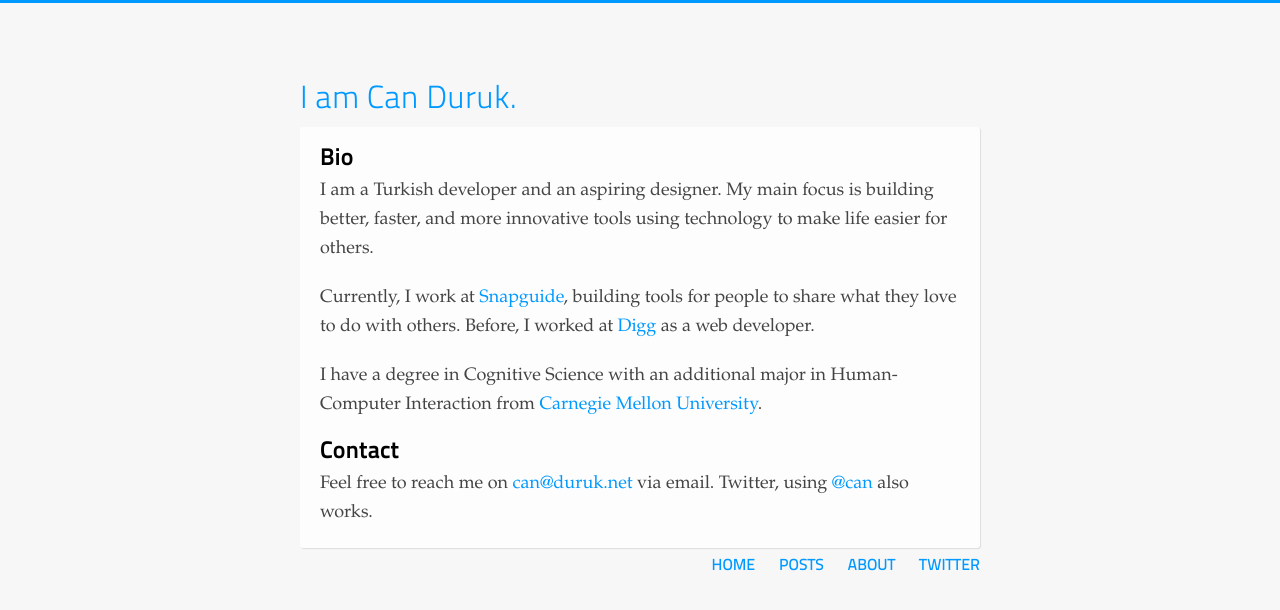
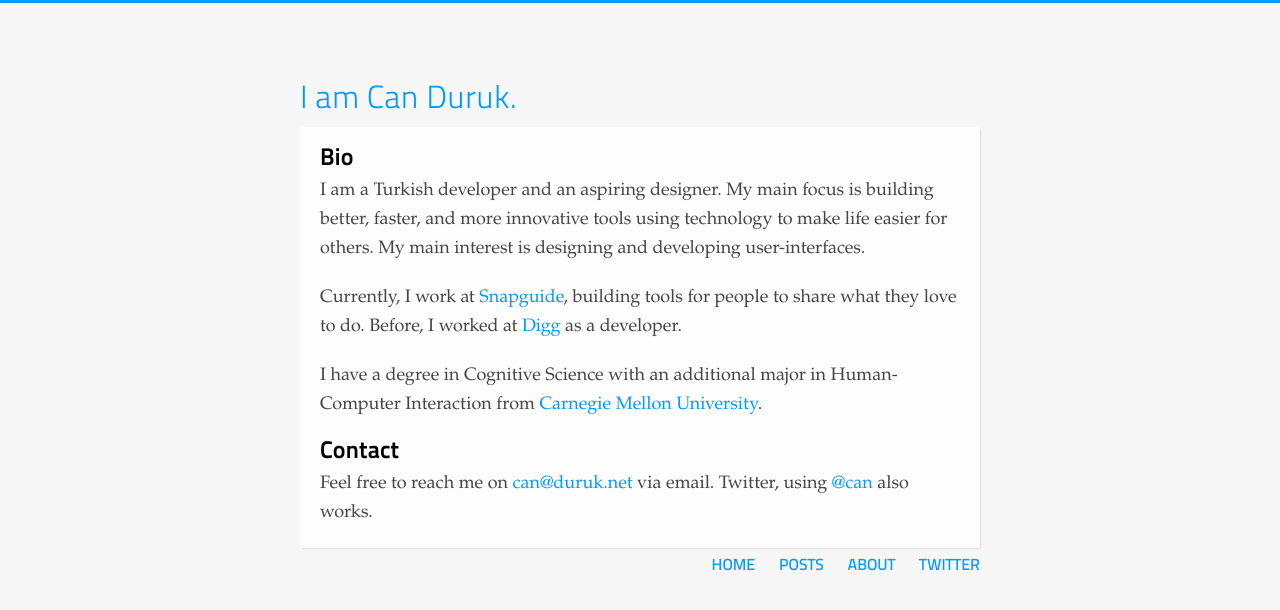
Before and after one commit to cduruk/cduruk.github.com, a Jekyll site: the page built from about/index.html, in a window 1280 px wide. Shown: the top 610 px of the page. Built offline with Jekyll 4.4.1, drawn with Linux system fonts in a browser that asks for light colours; Markdown is read by kramdown in place of the engine named in the settings.

Commit message:
Some about pge

```diff
--- a/about/index.html
+++ b/about/index.html
@@ -10,12 +10,12 @@ baseclass: about
   <p>
     I am a Turkish developer and an aspiring designer. My main focus is building
     better, faster, and more innovative tools using technology to make
-    life easier for others.
+    life easier for others. My main interest is designing and developing
+	user-interfaces.
   </p>
   <p>
     Currently, I work at <a href="https://snapguide.com">Snapguide</a>,
-    building tools for people to share what they love to do with others.
-    Before, I worked at <a href="http://digg.com">Digg</a> as a web developer.
+    building tools for people to share what they love to do. Before, I worked at <a href="http://digg.com">Digg</a> as a developer.
   </p>
   <p>I have a degree in Cognitive Science with an additional major in
     Human-Computer Interaction from <a href="http://cmu.edu">
```
